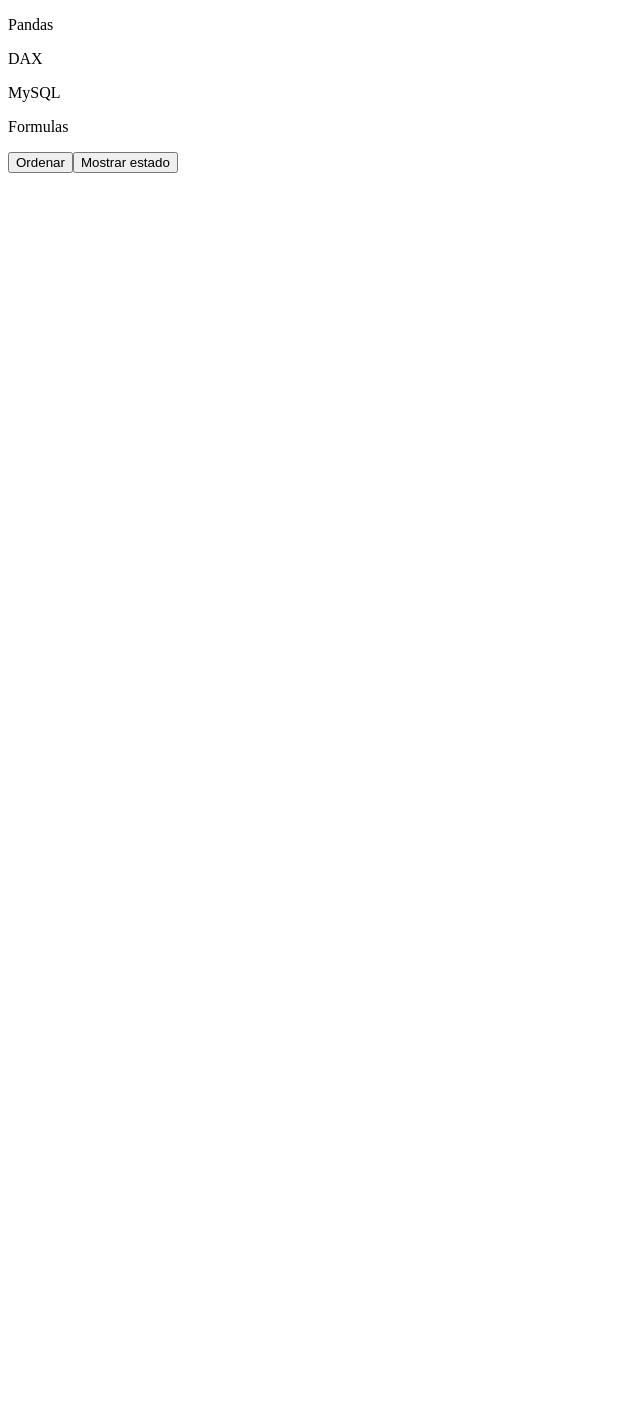
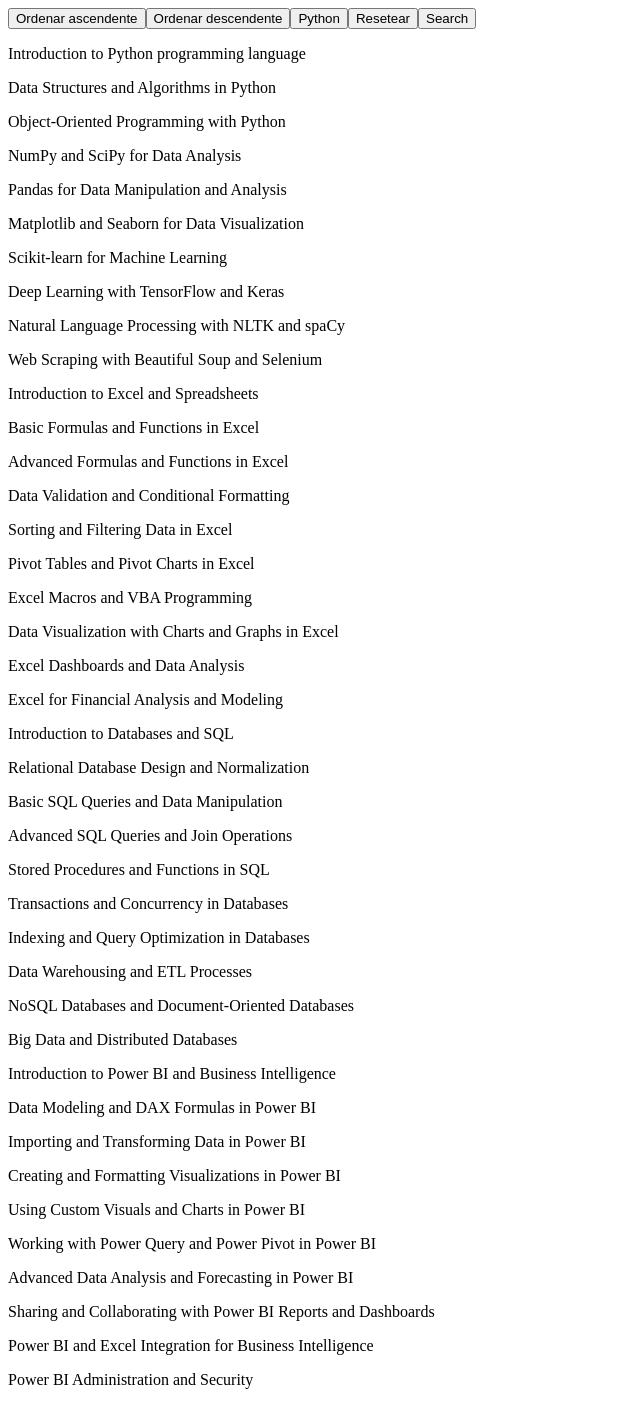
Before and after one commit to SandroSimonOre/demo-search-filter-sort, a React (Vite) app: page / in a window 1280 px wide. Shown: the whole page, without its empty margins (0-640 px from the left). Before the commit the page ends 800 px from the top, so only its background shows below. Built offline with nearby package versions, Linux system fonts and the light colour scheme.

Commit message:
test search, filter and order features

```diff
--- a/src/App.jsx
+++ b/src/App.jsx
@@ -32,11 +32,16 @@
   }, [selectedCategories])
    */
 
-  useEffect(()=> {
-    console.log(data)
-  }, [data])
+
   return (
     <>
+
+      <button onClick={() => dispatch({type: 'sortByTitleAsc'})}>Ordenar ascendente</button>
+      <button onClick={() => dispatch({type: 'sortByTitleDesc'})}>Ordenar descendente</button>
+      <button onClick={() => dispatch({type: 'filterByCategory', payload: 'python'})}>Python</button>
+      <button onClick={() => dispatch({type: 'reset'})}>Resetear</button>
+      <button onClick={() => dispatch({type: 'search', payload: 'eXcel'})}>Search</button>
+
       {
         data.map(c => (
           <span key={c.id}>
@@ -44,8 +49,6 @@
           </span>
         ))
       }
-      <button onClick={() => dispatch({type: 'sortByTitle'})}>Ordenar</button>
-      <button onClick={() => console.log(data)}>Mostrar estado</button>
     </>
   )
 }
--- a/src/contexts/DataContext.jsx
+++ b/src/contexts/DataContext.jsx
@@ -38,16 +38,19 @@
         }
 
         case 'filterByCategory': {
-            return data.filter(d => d.category === action.category);
+            return data.filter(d => d.category === action.payload);
         }
 
-        case 'sortByCategory': {
-            return data.sort((a, b) => a.category - b.category);
+        case 'sortByTitleAsc': {
+            return [...data].sort((a, b) => (a.title > b.title ? 1 : -1));
         }
 
-        case 'sortByTitle': {
-            console.log('ordenando...')
-            return data.sort((a, b) => (a.title > b.title ? 1 : -1));
+        case 'sortByTitleDesc': {
+            return [...data].sort((a, b) => (a.title < b.title ? 1 : -1));
+        }
+
+        case 'search': {
+            return data.filter(d => d.title.toLowerCase().includes(action.payload.toLowerCase()))
         }
 
         default: {
--- a/src/data/courses.js
+++ b/src/data/courses.js
@@ -1,8 +1,42 @@
 export const courses = [
-
-    {id: 1, title: 'Pandas', category: 'python'},
-    {id: 2, title: 'DAX', category: 'powerbi'},
-    {id: 3, title: 'MySQL', category: 'databases'},
-    {id: 4, title: 'Formulas', category: 'excel'},
-
+    {id: 1, title: 'Introduction to Python programming language', category: 'python'},
+    {id: 2, title: 'Data Structures and Algorithms in Python', category: 'python'},
+    {id: 3, title: 'Object-Oriented Programming with Python', category: 'python'},
+    {id: 4, title: 'NumPy and SciPy for Data Analysis', category: 'python'},
+    {id: 5, title: 'Pandas for Data Manipulation and Analysis', category: 'python'},
+    {id: 6, title: 'Matplotlib and Seaborn for Data Visualization', category: 'python'},
+    {id: 7, title: 'Scikit-learn for Machine Learning', category: 'python'},
+    {id: 8, title: 'Deep Learning with TensorFlow and Keras', category: 'python'},
+    {id: 9, title: 'Natural Language Processing with NLTK and spaCy', category: 'python'},
+    {id: 10, title: 'Web Scraping with Beautiful Soup and Selenium', category: 'python'},
+    {id: 11, title: 'Introduction to Excel and Spreadsheets', category: 'excel'},
+    {id: 12, title: 'Basic Formulas and Functions in Excel', category: 'excel'},
+    {id: 13, title: 'Advanced Formulas and Functions in Excel', category: 'excel'},
+    {id: 14, title: 'Data Validation and Conditional Formatting', category: 'excel'},
+    {id: 15, title: 'Sorting and Filtering Data in Excel', category: 'excel'},
+    {id: 16, title: 'Pivot Tables and Pivot Charts in Excel', category: 'excel'},
+    {id: 17, title: 'Excel Macros and VBA Programming', category: 'excel'},
+    {id: 18, title: 'Data Visualization with Charts and Graphs in Excel', category: 'excel'},
+    {id: 19, title: 'Excel Dashboards and Data Analysis', category: 'excel'},
+    {id: 20, title: 'Excel for Financial Analysis and Modeling', category: 'excel'},
+    {id: 21, title: 'Introduction to Databases and SQL', category: 'databases'},
+    {id: 22, title: 'Relational Database Design and Normalization', category: 'databases'},
+    {id: 23, title: 'Basic SQL Queries and Data Manipulation', category: 'databases'},
+    {id: 24, title: 'Advanced SQL Queries and Join Operations', category: 'databases'},
+    {id: 25, title: 'Stored Procedures and Functions in SQL', category: 'databases'},
+    {id: 26, title: 'Transactions and Concurrency in Databases', category: 'databases'},
+    {id: 27, title: 'Indexing and Query Optimization in Databases', category: 'databases'},
+    {id: 28, title: 'Data Warehousing and ETL Processes', category: 'databases'},
+    {id: 29, title: 'NoSQL Databases and Document-Oriented Databases', category: 'databases'},
+    {id: 30, title: 'Big Data and Distributed Databases', category: 'databases'},
+    {id: 31, title: 'Introduction to Power BI and Business Intelligence', category: 'powerbi'},
+    {id: 32, title: 'Data Modeling and DAX Formulas in Power BI', category: 'powerbi'},
+    {id: 33, title: 'Importing and Transforming Data in Power BI', category: 'powerbi'},
+    {id: 34, title: 'Creating and Formatting Visualizations in Power BI', category: 'powerbi'},
+    {id: 35, title: 'Using Custom Visuals and Charts in Power BI', category: 'powerbi'},
+    {id: 36, title: 'Working with Power Query and Power Pivot in Power BI', category: 'powerbi'},
+    {id: 37, title: 'Advanced Data Analysis and Forecasting in Power BI', category: 'powerbi'},
+    {id: 38, title: 'Sharing and Collaborating with Power BI Reports and Dashboards', category: 'powerbi'},
+    {id: 39, title: 'Power BI and Excel Integration for Business Intelligence', category: 'powerbi'},
+    {id: 40, title: 'Power BI Administration and Security', category: 'powerbi'},
 ]
```
